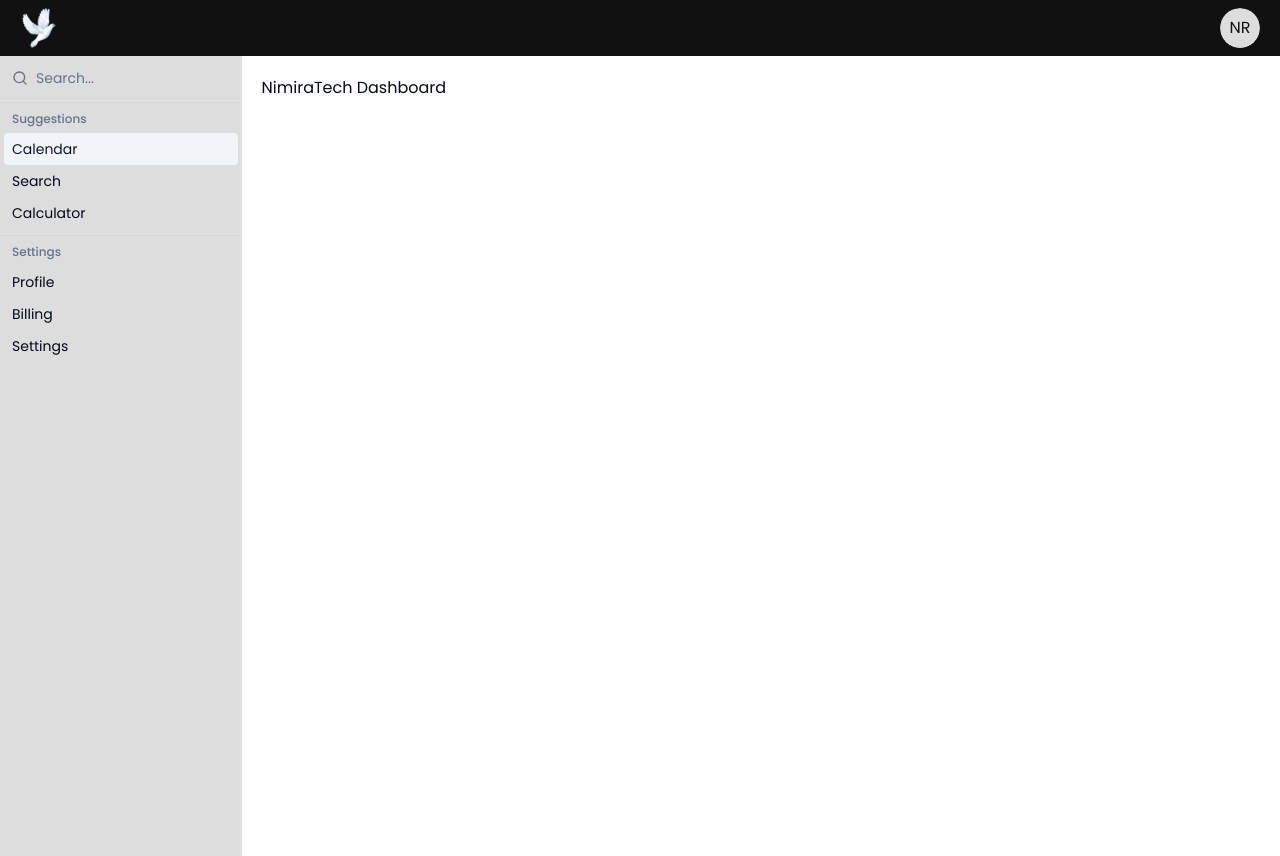
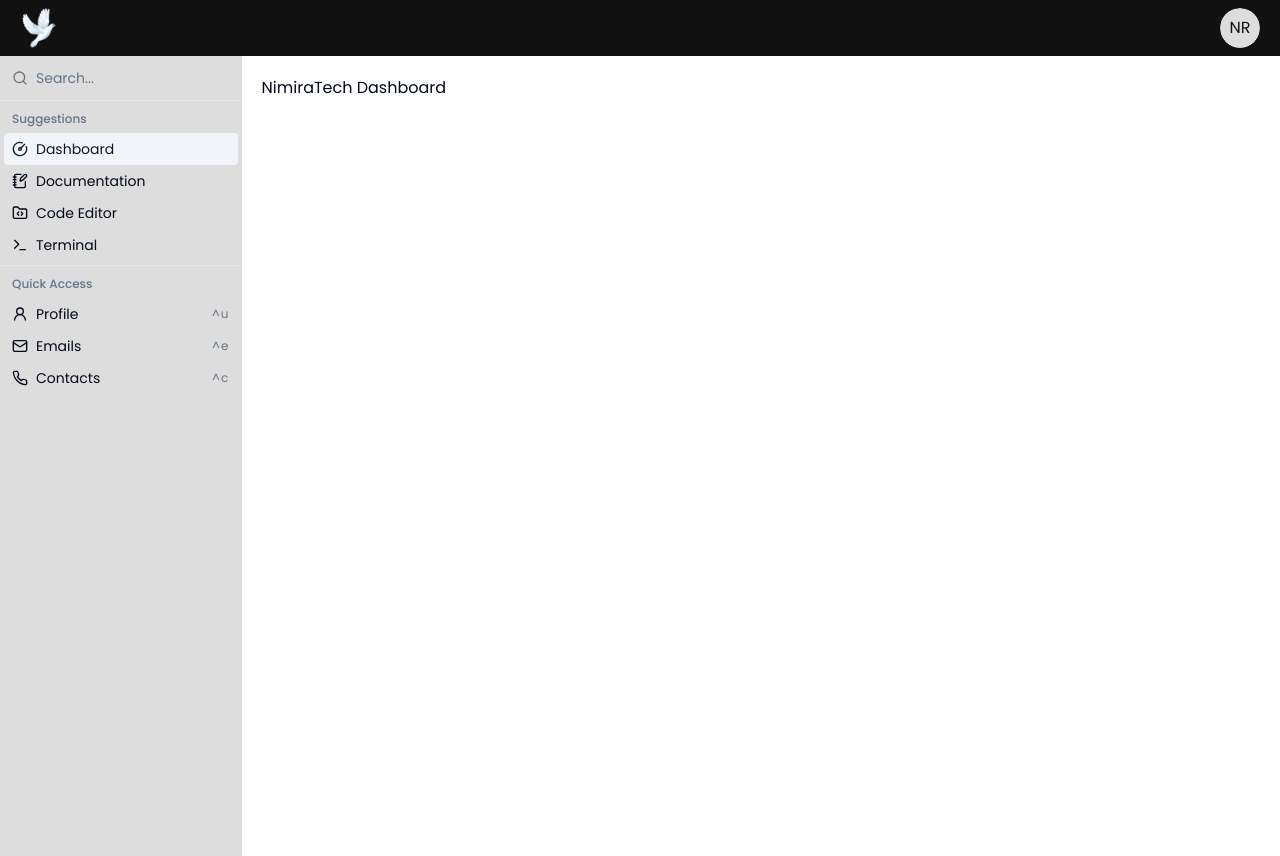
Before and after one commit to Nimira43/Tabularium, a Next.js app: page / in a window 1280 px wide. Built offline with nearby package versions, Linux system fonts and the light colour scheme.

Commit message:
Sidebar completed

```diff
--- a/components/Sidebar.jsx
+++ b/components/Sidebar.jsx
@@ -16,7 +16,9 @@ import {
   FolderCode,
   Terminal,
   Settings,
-  UserRound
+  UserRound,
+  Mail,
+  Phone,
 } from 'lucide-react'
 
 import Link from 'next/link'
@@ -28,15 +30,45 @@ const Sidebar = () => {
       <CommandList>
         <CommandEmpty>No results founds</CommandEmpty>
         <CommandGroup heading='Suggestions'>
-          <CommandItem>Calendar</CommandItem>
-          <CommandItem>Search</CommandItem>
-          <CommandItem>Calculator</CommandItem>
+          <CommandItem>
+            <CircleGauge className='mr-2 h-4 w-4' />
+            <Link href='/'>Dashboard</Link>
+          </CommandItem>
+          <CommandItem>
+            <NotebookPen className='mr-2 h-4 w-4' />
+            <Link href='/posts'>Documentation</Link>
+          </CommandItem>
+          <CommandItem>
+            <FolderCode className='mr-2 h-4 w-4' />
+            <Link href='#'>Code Editor</Link>
+          </CommandItem>
+          <CommandItem>
+            <Terminal className='mr-2 h-4 w-4' />
+            <Link href='/'>Terminal</Link>
+          </CommandItem>
         </CommandGroup>
         <CommandSeparator />
-        <CommandGroup heading='Settings'>
-          <CommandItem>Profile</CommandItem>
-          <CommandItem>Billing</CommandItem>
-          <CommandItem>Settings</CommandItem>
+        <CommandGroup heading='Quick Access'>
+          <CommandItem>
+            <UserRound className='mr-2 h-4 w-4' />
+            <span>Profile</span>
+            <CommandShortcut>^u</CommandShortcut>
+          </CommandItem>
+          <CommandItem>
+            <Mail className='mr-2 h-4 w-4' />
+            <span>Emails</span>
+            <CommandShortcut>^e</CommandShortcut>
+          </CommandItem>
+          <CommandItem>
+            <Phone className='mr-2 h-4 w-4' />
+            <span>Contacts</span>
+            <CommandShortcut>^c</CommandShortcut>
+          </CommandItem>
+          <CommandItem>
+            <Settings className='mr-2 h-4 w-4' />
+            <span>Settings</span>
+            <CommandShortcut>^s</CommandShortcut>
+          </CommandItem>
         </CommandGroup>
       </CommandList>
     </Command>
```
